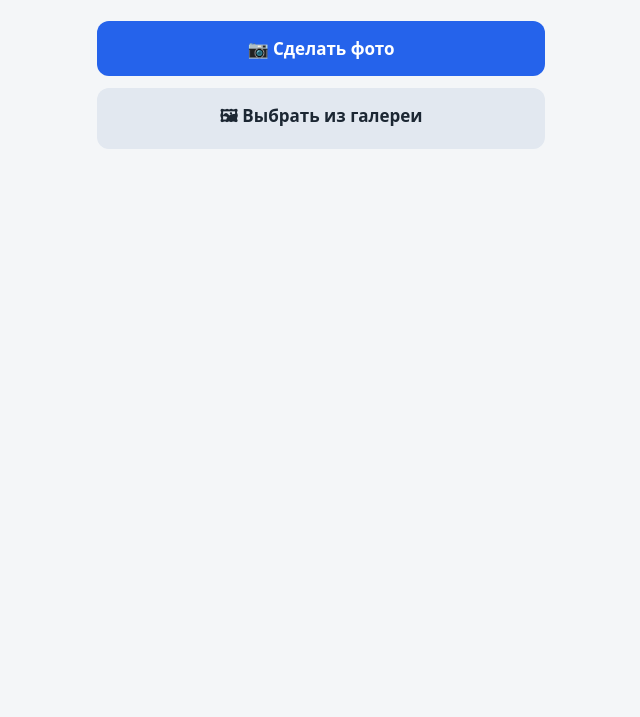
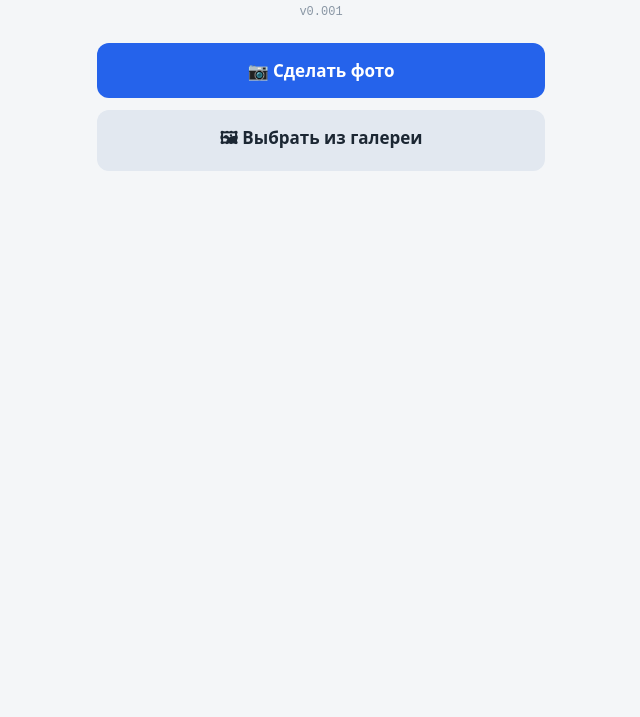
Before and after one commit to artemyakudza-max/SDO, a plain HTML site: page index.html in a window 1280 px wide. Shown: the part 83-800 px from the top of the page, without its empty margins (319-959 px from the left). Drawn offline with Linux system fonts and the light colour scheme.

Commit message:
Версия приложения на главном экране (v0.001)

```diff
--- a/app.js
+++ b/app.js
@@ -1,5 +1,9 @@
 // ===== Настройки (можно крутить без правки логики) =====
+const APP_VERSION = 'v0.001'; // версия — поднимаем на +1 при каждом обновлении
 const MAX_SIDE = 1600; // длинная сторона фото уменьшается до этого размера, px
+
+// Версия на главном экране — видно, что сайт обновился
+document.getElementById('app-version').textContent = APP_VERSION;
 
 // ===== Элементы страницы =====
 const inputCamera = document.getElementById('input-camera');
--- a/index.html
+++ b/index.html
@@ -11,6 +11,7 @@
   <header>
     <h1>Сканер корреспонденции</h1>
     <p class="subtitle">Сфотографируйте письмо — получите текст</p>
+    <p class="version" id="app-version"></p>
   </header>
 
   <main>
--- a/style.css
+++ b/style.css
@@ -23,6 +23,13 @@ h1 {
   margin: 0;
   color: #5b6b7b;
   font-size: 14px;
+}
+
+.version {
+  margin: 8px 0 0;
+  font-size: 12px;
+  color: #8a97a5;
+  font-family: monospace;
 }
 
 main {
```
Also changed, not shown: 1 other file.
